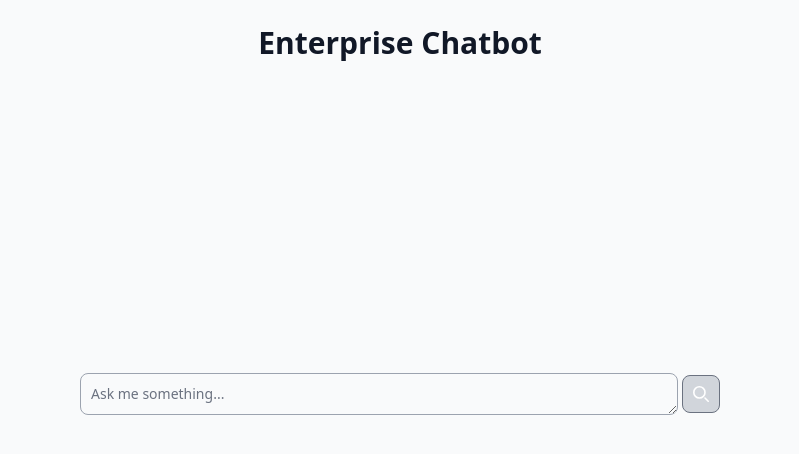
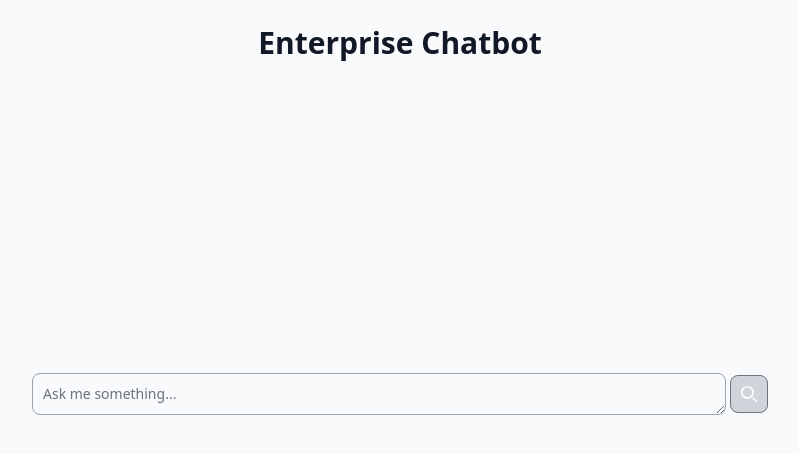
Before and after one commit to AndreaNapoli08/Enterprise-Chatbot, an Angular app in the folder front-end/: page /home in a window 1280 px wide. Shown: the top 454 px of the page, without its empty margins (240-1039 px from the left). Built offline with nearby package versions, Linux system fonts and the light colour scheme.

Commit message:
ritocchi

```diff
--- a/front-end/src/app/home/home.component.html
+++ b/front-end/src/app/home/home.component.html
@@ -4,7 +4,7 @@
   </p>
 
   <div class="min-h-screen bg-gray-50 dark:bg-gray-900 flex flex-col">
-    <div class="flex flex-1 flex-col max-w-2xl w-full mx-auto px-4 mb-3" [ngStyle]="{ 'justify-content': messages.length === 0 ? 'center' : 'flex-end' }">
+    <div class="flex flex-1 flex-col max-w-3xl w-full mx-auto px-4 mb-3" [ngStyle]="{ 'justify-content': messages.length === 0 ? 'center' : 'flex-end' }">
 
       <div
         #scrollContainer
@@ -26,7 +26,6 @@
       </div>
 
       <input-text (submitAnswer)="handleMessage($event)" (botResponse)="handleMessage($event)"></input-text>
-      <!-- <input-text (submitAnswer)="handleMessage($event)"></input-text>-->
     </div>
   </div>
 </div>
--- a/front-end/src/app/input-text/input-text.component.ts
+++ b/front-end/src/app/input-text/input-text.component.ts
@@ -49,6 +49,4 @@ export class InputText {
     this.answer = '';
   }
 
-
-
 }
--- a/front-end/src/app/services/chat.service.ts
+++ b/front-end/src/app/services/chat.service.ts
@@ -3,7 +3,7 @@ import { HttpClient } from '@angular/common/http';
 import { Observable } from 'rxjs';
 
 interface RasaResponse {
-  recipient_id: string;
+  sender: string;
   text: string;
 }
 
```
Also changed, not shown: 1 other file (tests, documents, lock files or other folders).
